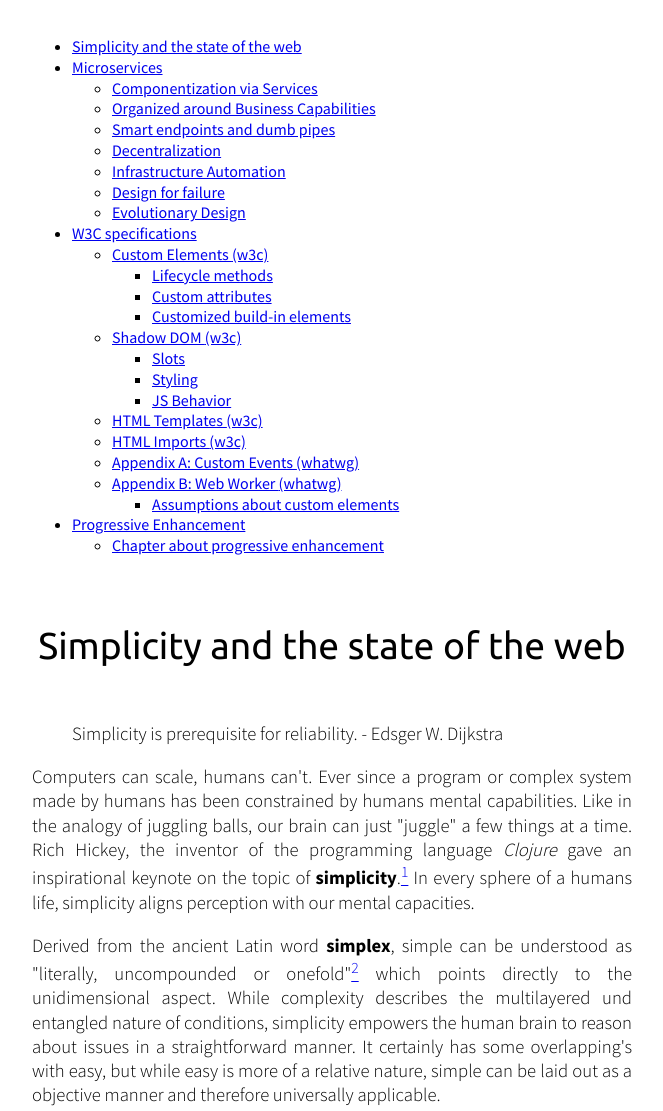
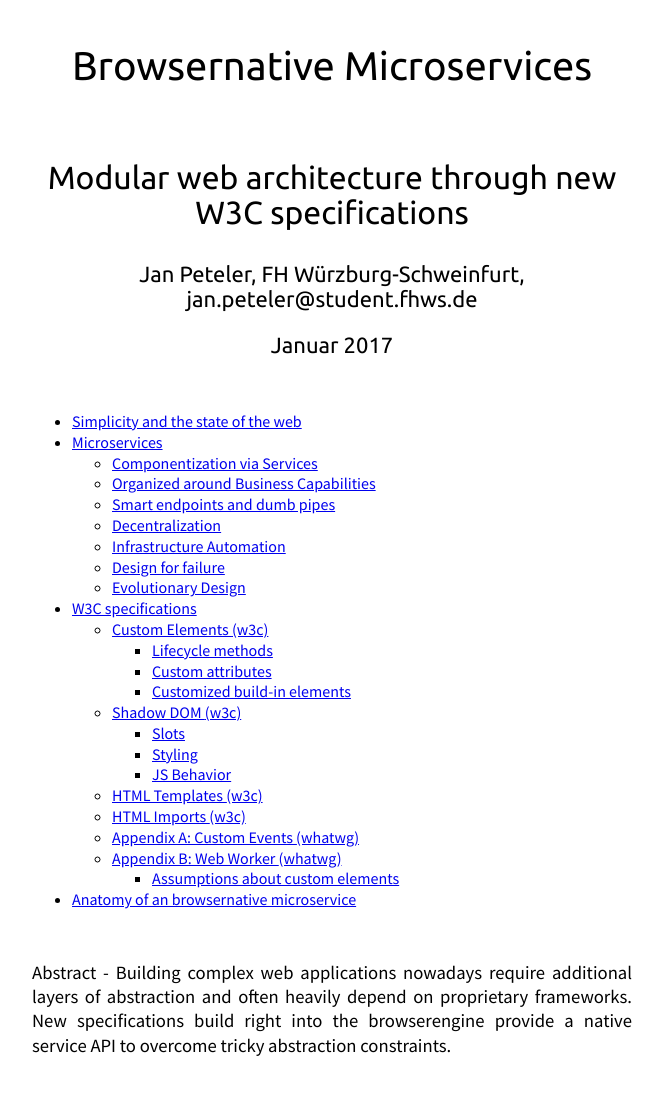
Before and after one commit to ja0nz/bachelorarbeit, a plain HTML site: page build/index.html in a window 1280 px wide. Shown: the part 76-1187 px from the top of the page, without its empty margins (308-971 px from the left). Drawn offline with Linux system fonts and the light colour scheme; files that its build step writes are made by us from their sources; files whose address does not match are found by name.

Commit message:
Save local changes

```diff
--- a/build/index.html
+++ b/build/index.html
@@ -4,7 +4,8 @@
   <meta charset="utf-8">
   <meta name="generator" content="pandoc">
   <meta name="viewport" content="width=device-width, initial-scale=1.0, user-scalable=yes">
-  <title></title>
+  <meta name="author" content="Jan Peteler, FH Würzburg-Schweinfurt, jan.peteler@student.fhws.de">
+  <title>Browsernative Microservices</title>
   <style type="text/css">code{white-space: pre;}</style>
   <!--[if lt IE 9]>
     <script src="http://html5shim.googlecode.com/svn/trunk/html5.js"></script>
@@ -50,6 +51,12 @@ code > span.in { color: #60a0b0; font-weight: bold; font-style: italic; } /* Inf
   <link rel="stylesheet" href="assets/css/academic-pub.css">
 </head>
 <body>
+<header>
+<h1 class="title">Browsernative Microservices</h1>
+<h1 class="subtitle">Modular web architecture through new W3C specifications</h1>
+<h2 class="author">Jan Peteler, FH Würzburg-Schweinfurt, jan.peteler@student.fhws.de</h2>
+<h3 class="date">Januar 2017</h3>
+</header>
 <nav id="TOC">
 <ul>
 <li><a href="#simplicity-and-the-state-of-the-web">Simplicity and the state of the web</a></li>
@@ -80,11 +87,12 @@ code > span.in { color: #60a0b0; font-weight: bold; font-style: italic; } /* Inf
 <li><a href="#assumptions-about-custom-elements">Assumptions about custom elements</a></li>
 </ul></li>
 </ul></li>
-<li><a href="#progressive-enhancement">Progressive Enhancement</a><ul>
-<li><a href="#chapter-about-progressive-enhancement">Chapter about progressive enhancement</a></li>
-</ul></li>
+<li><a href="#anatomy-of-an-browsernative-microservice">Anatomy of an browsernative microservice</a></li>
 </ul>
 </nav>
+<div class="abstract">
+Abstract - Building complex web applications nowadays require additional layers of abstraction and often heavily depend on proprietary frameworks. New specifications build right into the browserengine provide a native service API to overcome tricky abstraction constraints.
+</div>
 <div id="main">
 <h1 id="simplicity-and-the-state-of-the-web">Simplicity and the state of the web</h1>
 <blockquote>
@@ -108,13 +116,12 @@ code > span.in { color: #60a0b0; font-weight: bold; font-style: italic; } /* Inf
 <p>&quot;A <strong>component</strong> is a unit of software that is independently replaceable and upgradeable.&quot; <span class="citation" data-cites="Fowler2014">(Fowler and Lewis 2014)</span> Components are the building blocks of the microservice but in fact they even share a lot of similarities just on a smaller scale. One of the similarity is the <em>loose coupling principle</em>: changing and deploying one service shouldn't result in changing other parts of the system.<span class="citation" data-cites="Newman2015">(Newman 2016, 30)</span>. Same goes for the component which should know as little as it needs about the service to fulfil it's job.</p>
 <p>Any reader of the paper coming from the ReactJS / Redux world this concept of components might look familiar. Dan Abramov, the creator of Redux, once defined a simple dichotomous pattern for creating UI components. In his believe, there are <strong>presentational components</strong> only related with the concern about <em>how things look</em>. This component literally doesn't know anything about the service in question which makes the component highly flexible and reusable. They are controlled solely from the outside, receiving data and dispatching unbiased events on user interaction.<span class="citation" data-cites="Abramov2015">(Abramov 2015)</span></p>
 <p>On the other hand Dan Abramov outlines components which he calls <strong>containers</strong>. A container component is concerned with <em>how things work</em>.<span class="citation" data-cites="Abramov2015">(Abramov 2015)</span> Containers acts as invisible wrappers around presentational components. Their job is to fetch data from child nodes, aggregating events, interacting with the model and push state back to the presentational components. In contrast to their presentational counterparts, containers can't life on its own without children. Conceptually, they show another important principle of components and microservices in general: <em>high cohesion principle</em>.</p>
-<p>Whether designing a microservice or it's components we want related behavior sit together, and unrelated behavior to sit elsewhere.<span class="citation" data-cites="Newman2015">(Newman 2016, 30)</span> Code quality can be measured just by counting the places changes in the code need to be made on changing behavior. In an arbitrary MVC system a <code>button</code> might be inserted in the VIEW, the CONTROLLER needs some adjustment and maybe the the MODEL, too. Three places for adjustment is a reasonable easy task for the brain, everything more violates the concept of simplicity.</p>
+<p>Whether designing a microservice or it's components we want related behavior sit together, and unrelated behavior to sit elsewhere.<span class="citation" data-cites="Newman2015">(Newman 2016, 30)</span> High cohesion can be perceived as the <em>Single Responsibility Principle</em> defined by Robert C. Martin: &quot;Gather together those things that change for the same reason and separate those things that change for different reasons.&quot;<span class="citation" data-cites="Martin">(Martin, n.d.)</span> In a very quick and dirty code quality analysis, the quality can be measured just by counting the places changes in the code occur. In an arbitrary MVC system a <code>button</code> might be inserted in the VIEW, the CONTROLLER needs some adjustment and maybe the the MODEL, too. Three places for adjustment is a reasonable easy task for the brain, everything more violates the concept of simplicity.</p>
 <p>Using libraries in web development is common sense. But compared to libraries, a component service offers multiple advantages. A library is only loosely coupled to the implementation and therefore hard to track in functionality. Changing a library may result in an unforeseen amount of time fixing implementations. It is not unusual to see websites embodying different versions of the same library (like with JQuery). Another issue with libraries is dead code elimination which means the process of removing code that is never going to be executed. Newer build tools for the web, like Webpack 2 or Rollup offer this feature which relies heavily on the static structure on ES6 modules.<span class="citation" data-cites="Rauschmayer2015">(Rauschmayer 2015)</span> Contrary libraries for the browsers are traditionally &quot;shipped&quot; as <strong>immediately-invoked functions</strong>. Bootstrapping those closed functions is much harder to archive as even dead code is actually executed on load.</p>
 <p>Web components are necessary static ES6 modules and any capable bundler can choose which component is needed at runtime. Even more granular, a good web component is composed of static JS blocks which can be strapped away too.</p>
 <p>A web component is self-contained which means it embodys all needed functionality to get it's job done. Therefore it has a much better evolution mechanism in the service contracts. Changing functionality won't break other components. A component can progressively enhanced which guarantees functionality throughout different versions.</p>
 <p>Compared to libraries componentized services offers a more explicit interface.<span class="citation" data-cites="Fowler2014">(Fowler and Lewis 2014)</span> While the functionality of a library needs documentation, a component functionality is exposed via the components' signature which comes in the fashion of an HTML element. For example, a button can consume attributes and becomes a primary buttons just by assignment.</p>
 <div class="sourceCode"><pre class="sourceCode html"><code class="sourceCode html"><span class="kw">&lt;my-botton</span><span class="ot"> isPrimary</span><span class="kw">&gt;</span>Primary<span class="kw">&lt;/my-botton&gt;</span></code></pre></div>
-<p>A microservice reinforces the <em>Single Responsibility Principle</em> defined by Robert C. Martin: &quot;Gather together those things that change for the same reason and separate those things that change for different reasons.&quot;<span class="citation" data-cites="Martin">(Martin, n.d.)</span></p>
 <h2 id="organized-around-business-capabilities">Organized around Business Capabilities</h2>
 <blockquote>
 <p>&quot;organizations which design systems ... are constrained to produce designs which are copies of the communication structures of these organizations&quot;. <span class="citation" data-cites="Conway1968">(Conway 1968)</span></p>
@@ -132,13 +139,14 @@ code > span.in { color: #60a0b0; font-weight: bold; font-style: italic; } /* Inf
 <p>This distributed nature allows teams to create their own technology stack, tools and services designed in the spirit of language- and platform independence - and share their knowledge with other parties.<span class="citation" data-cites="Fowler2014">(Fowler and Lewis 2014)</span> In the recent years many big companies like Facebook, Google, Netflix and others followed that spirit and published their ideas and implementations open source. The previously mentioned ReactJS for example is a brainchild of Facebook. In fact, many tools and techniques are byproduct of vital interaction of concrete domain problems and their implementations.</p>
 <p>The spirit of freedom can't be applied to <em>browsernative microservices</em> as the browser and its underlying DOM will be the limitation factor. Still there are some decentralization aspects around creating microservices for the browser worth to mention.</p>
 <p>JS is the widely accepted language of the web. Nevertheless, a microservice engineering team might choose another language for different reasons. Transpiling languages to JS as target language isn't exotic anymore. Languages like TypeScript, ClojureScript or PureScript compile to JS even exclusively. Once web components hit a critical mass there will be most likely some library support or foreign function interfaces towards ES6 modules (which are mandatory for the new specifications). With the rise of WebAssembly, a new low-level programming language for the browser, the determination on JS will hypothetical deteriorate and new quasi native languages for the web might gain traction.</p>
-<p>Another more real life decentralization aspect derives from the easiness of deployment browsernative microservices which makes them perfectly for open source. They are small, leightweight and can be tested live in the browser without any additional tooling. <a href="https://webcomponents.org">Webcomponents.org</a> for example is a registry for many ready-to-use components where even Google shares a lot of their material design elements.</p>
-<p>Last bot not least, decentralized governance in a web native context will be achieved just because of the encapsulation of the service. Contrary to the HTML, CSS and JS split model, the new autonomous service exhibits some sort of decentralization in creating the service.</p>
+<p>Another more real life decentralization aspect derives from the easiness of deployment of <em>browsernative microservices</em> which makes them a good fit for open source. They are small, leightweight and can be tested live in the browser without any additional tooling. <a href="https://webcomponents.org">Webcomponents.org</a> for example is a registry for ready-to-use components of every scale where even Google shares a lot of their material design elements.</p>
+<p>Decentralization will be achieved just because of the encapsulation of the service. Grouping together HTML, JS and CSS Code in a safe, sandboxed environment exposes the possibility to build more cohesive and understandable services. In the typical global nature of web development those three pillars are separated. This circumstance left the developer switching back and forth between code bases developing a tricky (and sometimes biased) way to glue related parts together.</p>
 <h2 id="infrastructure-automation">Infrastructure Automation</h2>
 <h2 id="design-for-failure">Design for failure</h2>
+<p>Chapter about progressive enhancement</p>
 <h2 id="evolutionary-design">Evolutionary Design</h2>
 <p>Shift of paradigms / BFF / Platform agnostic / changes in infrastructure like APIs Databanks / Deployment</p>
-<p>Most obvious ist the gathering of all related code under the umbrellar of a single HTML tag. Grouping together HTML, JS and CSS Code in a safe, sandboxed environment exposes the possibility to build more cohesive and understandable services. In the typical global nature of web development those three pillars are separated. This circumstance left the developer switching back and forth between code bases developing a tricky (and sometimes biased) way to glue related parts together.</p>
+<p>Most obvious ist the gathering of all related code under the umbrellar of a single HTML tag.</p>
 <p>Secondly, the sub-standard <em>custom elements</em> introduces so called lifecycle methods and a getter/setter interface exposing the functionality to the developer. Event handling, for example, can be registered in place which is much more declarative than assigning event listeners from the outside. Of course, this events can be pushed down to nested tags, allowing an increasingly granular system design. This approach will be explained further in the upcoming sections.</p>
 <p>Following this logic any company, whether it is web-related or not, should be devided in units grouped around a destinct business service to optimise the workflow. Fowler and Lewis outlines this approach as an &quot;alignment of business capabilities&quot;<span class="citation" data-cites="Fowler2014">(Fowler and Lewis 2014)</span> While this kind of structure may be true for companies like Google or Amazon, there is a vast majority of companies developing for the web which are grouped around tasks.<span class="citation" data-cites="Issa2016">(Issa 2016)</span> A very common structure is formed by the technology stack (UX Designers, Frontend- &amp; Backend Developers) or by separating teams along the product lifecycle (development, testing, deployment).</p>
 <p>Advocators from the microservice approach propose a different model. best described by . Web components are one (but important) way to tie up those diciplines as one component can host a single independent business service. Combined with a flexible backend service these components can be huge gain over the cumbersome functional organizational approach.</p>
@@ -375,14 +383,12 @@ const content = linknode.import; -&gt; Unlike the <em>HTML template</em> the con
 <p>Apart from the spec'd perspective there is mental model a webdeveloper might</p>
 <p>Creating and using webcomponents might require a new mental model how do design a</p>
 <p>containers</p>
+<h1 id="anatomy-of-an-browsernative-microservice">Anatomy of an browsernative microservice</h1>
 <p>dichotome Pattern</p>
 <p>Ein üblicher eventgesteuerter Webservice setzt sich aus unterschiedlichsten Komponenten zusammen, die wiederum unterschiedlichste Eventlistener &amp; -emitter in sich subsummieren. Diese inhärente Komplexität verlangt geradezu nach einer klaren, deterministischen Struktur des Webservices, die das Zusammenspiel orchestriert. In der Analogie des Orchesters gesprochen, benötigt der Webservice (oder sogar die gesamte Webapplikation) einen Dirigenten, der für die Steuerung verantwortlich ist.</p>
 <p>http://alistair.cockburn.us/Hexagonal+architecture</p>
 <p>MVC Pattern</p>
 <p>Pure frontend vs heavy backend</p>
-<h1 id="progressive-enhancement">Progressive Enhancement</h1>
-<h2 id="chapter-about-progressive-enhancement">Chapter about progressive enhancement</h2>
-<p>title: Browsernative Microservices subtitle: Modular web architecture through new W3C specifications author: Jan Peteler, FH Würzburg-Schweinfurt, jan.peteler@student.fhws.de date: Januar 2017 abstract: Building complex web applications nowadays require additional layers of abstraction and often heavily depend on proprietary frameworks. New specifications build right into the browserengine provide a native service API to overcome tricky abstraction constraints. ...</p>
 <div id="refs" class="references">
 <div id="ref-Abramov2015">
 <p>Abramov, Dan. 2015. “Presentational and Container Components – Medium.” <a href="https://medium.com/@dan_abramov/smart-and-dumb-components-7ca2f9a7c7d0" class="uri">https://medium.com/@dan_abramov/smart-and-dumb-components-7ca2f9a7c7d0</a>.</p>
```
